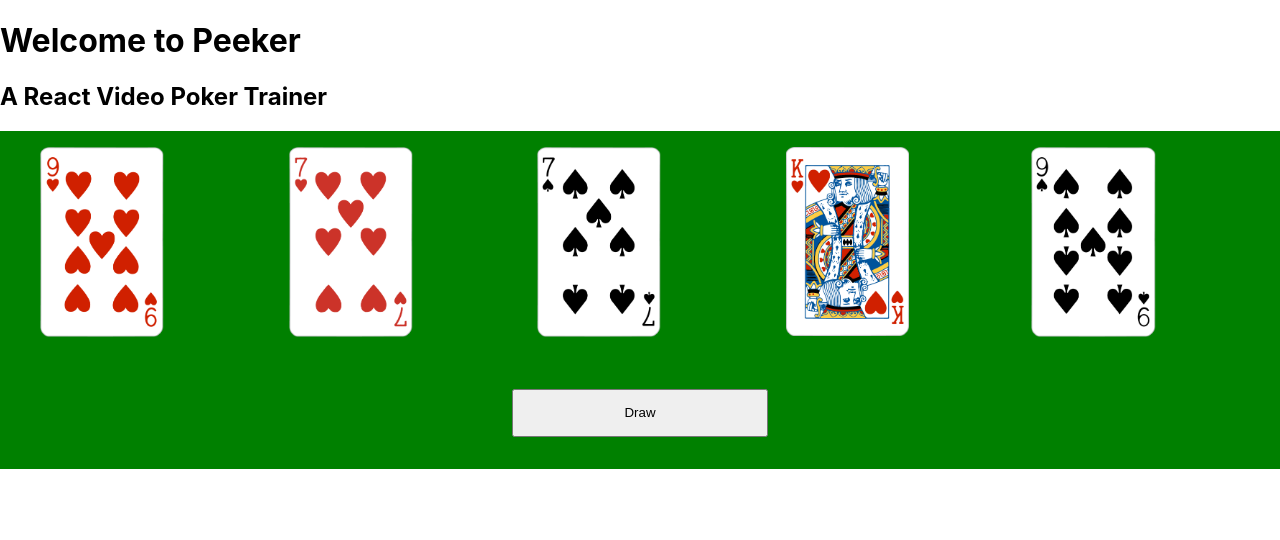
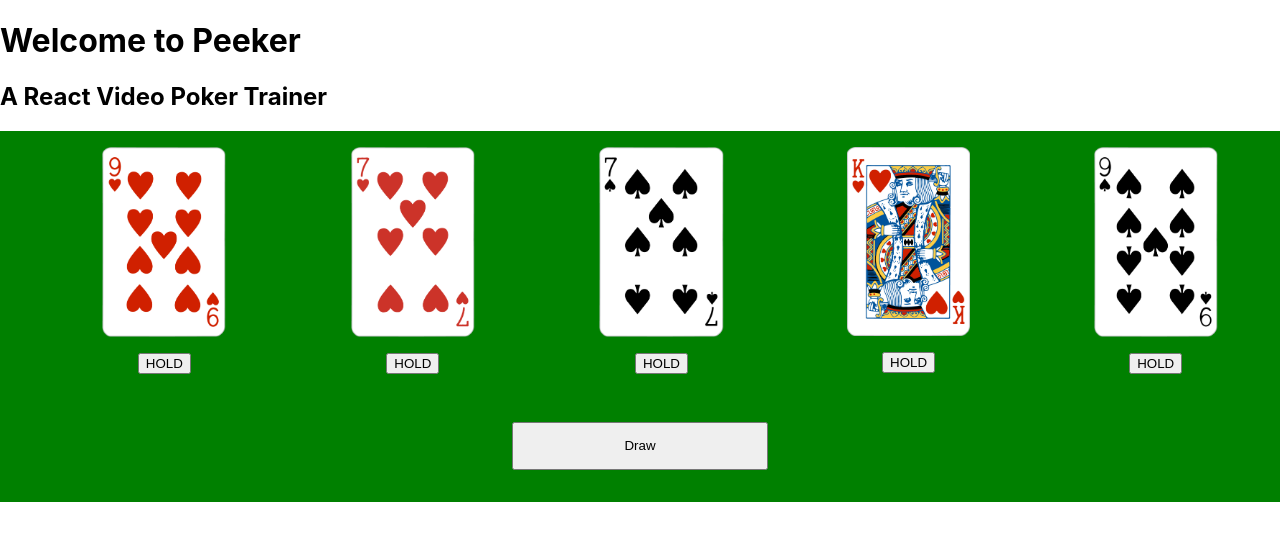
Before and after one commit to patrickrgrady81/Peeker-front, a React (Create React App) app: page / in a window 1280 px wide. Both pictures are taken after a click on the button "Start". Shown: the top 540 px of the page. Built offline with nearby package versions, Linux system fonts and the light colour scheme.

Commit message:
added hold/held buttons

```diff
--- a/src/components/card/Card.css
+++ b/src/components/card/Card.css
@@ -1,4 +1,24 @@
+.cardWrapper {
+  display: flex;
+  flex-direction: column;
+  flex-wrap: nowrap;
+  justify-content: flex-start;
+  align-content: flex-end;
+  align-items: flex-start;
+}
+
 .card {
   height: 50%;
   width: 50%;
+  order: 0;
+  flex: 0 1 auto;
+  align-self: center;
 }
+
+.card-btn {
+  order: 0;
+  flex: 0 2 auto;
+  align-self: center;
+  margin-top: 1rem;
+
+}
--- a/src/components/card/Card.js
+++ b/src/components/card/Card.js
@@ -3,13 +3,26 @@ import './Card.css'
 
 
 export default class Card extends Component {
-  // constructor(props) {
-  //   super(props)
-  // }
+  constructor(props) {
+    super(props)
+
+    this.state = {
+      hold: false
+    }
+  }
+
+  holdButton = () => {
+    this.setState(state => {
+      return {
+        hold: !this.state.hold
+      }
+    });
+  }
 
   showCards = () => {
 
     let cardImage;
+    debugger
 
     if (this.props.gameState === "Draw") {
       cardImage = this.props.card.image;
@@ -17,10 +30,11 @@ export default class Card extends Component {
       cardImage = this.image = '/img/cards/blue_back.png';
     }
 
-    // const cardImage = this.props.card.image;
-
-    return(
-      <img className="card" src={`${cardImage}`} alt="card"></img>
+    return (
+      <div className="cardWrapper">
+        <img className="card" src={`${cardImage}`} alt="card"></img>
+        <button onClick={this.holdButton} key={this.props.card.id} id={this.props.card.id} className="card-btn">{this.state.hold ? "HELD" : "HOLD"}</button>
+      </div>
     )
   }
 
--- a/src/components/deck/Deck.js
+++ b/src/components/deck/Deck.js
@@ -86,5 +86,6 @@ class localCard {
     this.v = v;
     this.s = s;
     this.image = `img/cards/${this.v}${this.s}.png`;
+    this.id = `${this.v.toLowerCase()}${this.s.toLowerCase()}`;
   }
 }
```
